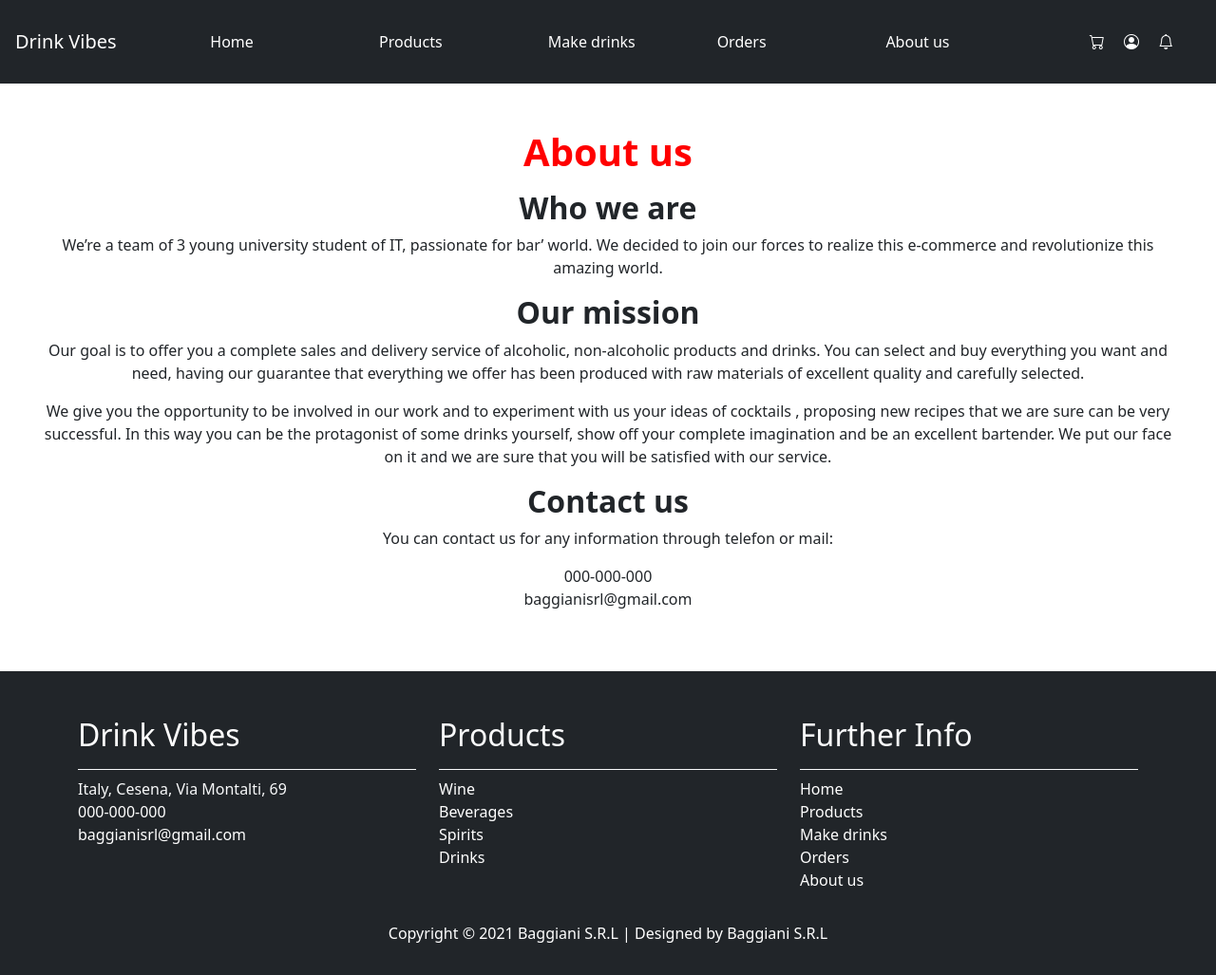
After one commit to AlessandroZirondelli/DrinkVibes, a PHP site: page /aboutus.php in a window 1280 px wide. The commit adds this page. Shown: the whole page at 95% size. Run offline with PHP 8.4, Linux system fonts and the light colour scheme; some libraries are stand-ins or nearby versions.

Commit message:
Add about us page

```diff
--- /dev/null
+++ b/aboutus.php
@@ -0,0 +1,8 @@
+<?php
+
+    $templateParams["title"] = "Contacts";
+    $templateParams["main-content"] = "main-aboutus.php";
+    $cssArray[0]="./assets/css/aboutus-style.css";
+
+    require_once("template/base.php");
+?>
--- /dev/null
+++ b/assets/css/aboutus-style.css
@@ -0,0 +1,6 @@
+main > div > div.container > h1, main > div > div.container > section > h2{
+    font-weight: bold !important;
+}
+main > div > div.container > h1{
+    color: red;
+}
--- a/template/base.php
+++ b/template/base.php
@@ -68,7 +68,7 @@
                   <a class="nav-link text-white" href="./orders.php">Orders</a>
                 </li>
                 <li class="col-lg-2">
-                  <a class="nav-link text-white" href="./contacts.php">Contacts</a>
+                  <a class="nav-link text-white" href="./aboutus.php">About us</a>
                 </li>
 
                 <li class="icons-link col-lg-2">
@@ -116,7 +116,7 @@
                         <a class="text-decoration-none" href="tel:000-000-000">000-000-000</a>
                     </li>
                     <li>
-                        <a class="text-decoration-none" href="mailto:drinkshop@baggiani.com">drinkshop@baggiani.com</a>
+                        <a class="text-decoration-none" href="mailto:baggianisrl@gmail.com">baggianisrl@gmail.com</a>
                     </li>
                 </ul>
             </div>
@@ -138,7 +138,7 @@
                     <li><a class="text-decoration-none" href="./products.php">Products</a></li>
                     <li><a class="text-decoration-none" href="./makeyourdrink.php">Make drinks</a></li>
                     <li><a class="text-decoration-none" href="./orders.php">Orders</a></li>
-                    <li><a class="text-decoration-none" href="./contacts.php">Contacts</a></li>
+                    <li><a class="text-decoration-none" href="./aboutus.php">About us</a></li>
                 </ul>
             </div>
         </div>
--- /dev/null
+++ b/template/main-aboutus.php
@@ -0,0 +1,36 @@
+<div class="row">
+    <div class="container p-5 text-center">
+      <h1 class="text-center mb-3"> About us </h1>
+      <section>
+      <h2 class="text-center"> Who we are </h2>
+         <p> We’re a team of 3 young university student of IT, passionate for bar’ world.
+          We decided to join our forces to realize this e-commerce and revolutionize this amazing world.</p>
+      </section>
+      <section>
+        <h2 class="text-center"> Our mission </h2>
+        <p>Our goal is to offer you a complete sales and delivery service of alcoholic, non-alcoholic products and drinks.
+        You can select and buy everything you want and need, having our guarantee that everything we offer
+        has been produced with raw materials of excellent quality and carefully selected.
+        </p>
+        <p>
+            We give you the opportunity to be involved in our work and to experiment with us your ideas of cocktails , proposing new recipes that we are sure can be very successful.
+            In this way you can be the protagonist of some drinks yourself, show off your complete imagination and be an excellent bartender.
+            We put our face on it and we are sure that you will be satisfied with our service.
+        </p>
+      </section>
+      <section>
+        <h2 class="text-center"> Contact us </h2>
+        <p>
+          You can contact us for any information through telefon or mail: <br \>
+        </p>
+        <ul class="list-unstyled">
+           <li>
+             <a class="text-decoration-none text-dark" href="tel:000-000-000">000-000-000</a>
+             </li>
+           <li>
+              <a class="text-decoration-none text-dark" href="mailto:baggianisrl@gmail.com">baggianisrl@gmail.com</a>
+           </li>
+        </ul>
+      </section>
+  </div>
+</div>
```
